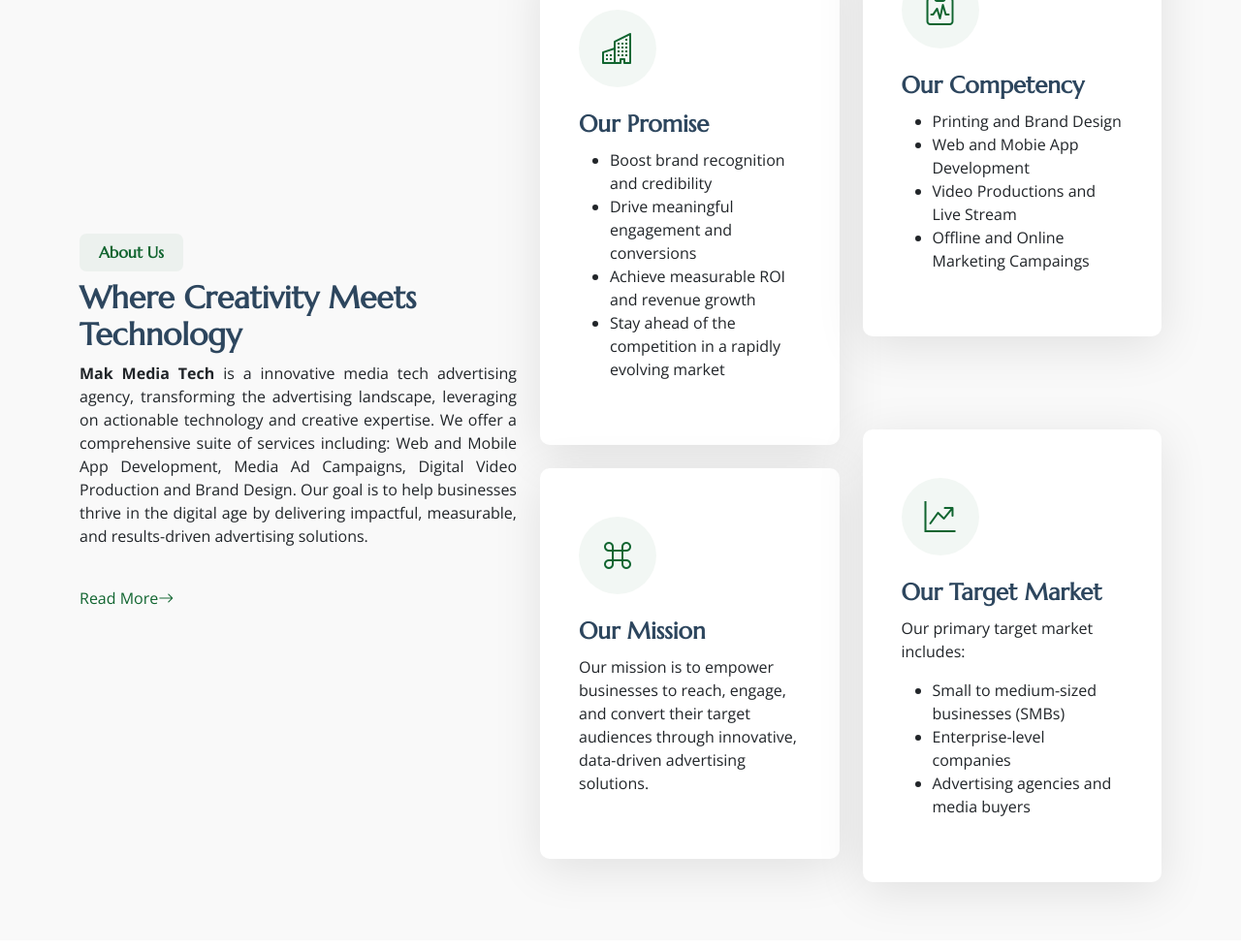
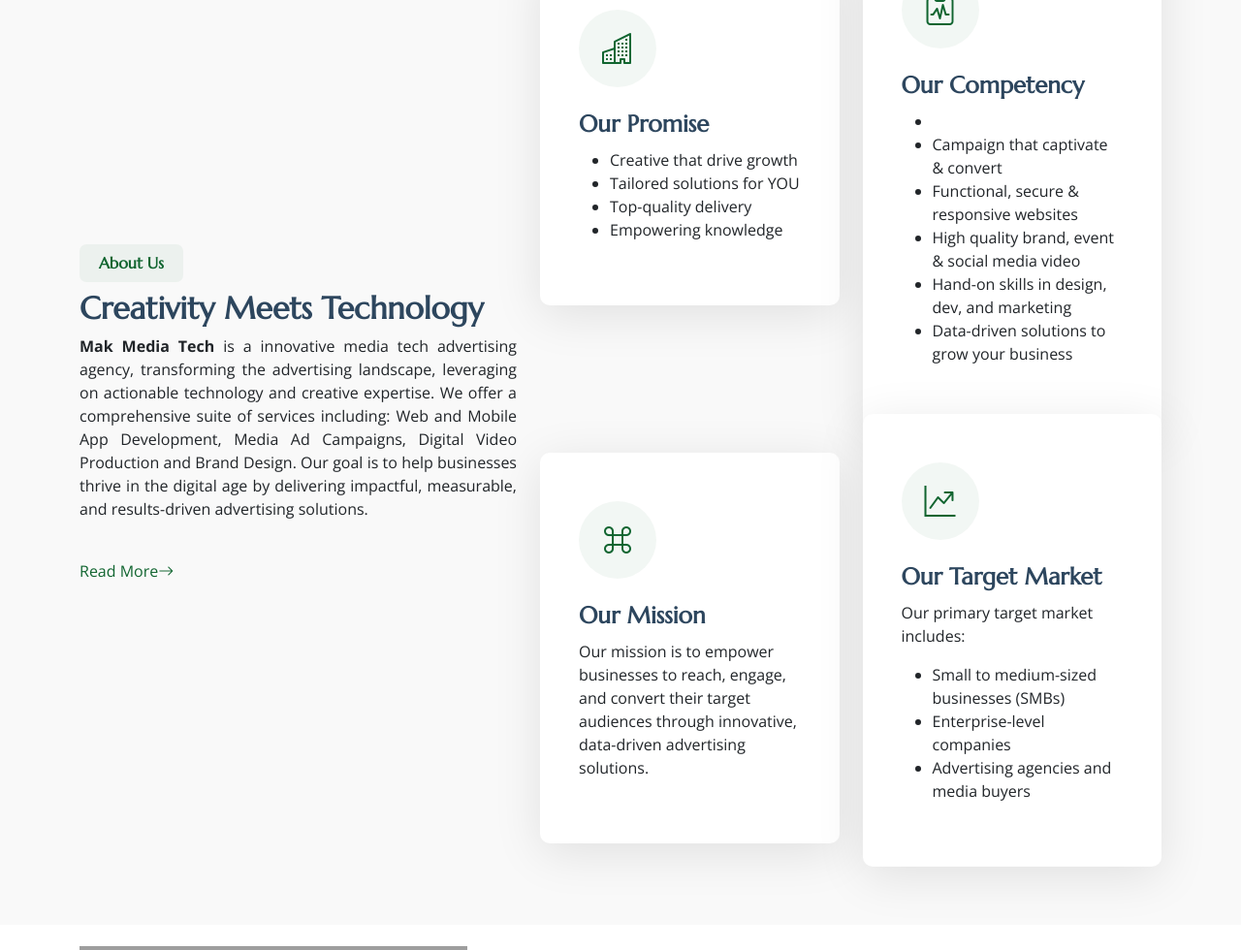
Before and after one commit to kennyakanbi/makmedia, a Django app: page / in a window 1280 px wide. Shown: the part 900-1880 px from the top of the page at 97% size. Run offline with Django 5.2, Linux system fonts and the light colour scheme; some libraries are stand-ins or nearby versions; grey boxes are pictures that could not be loaded.

Commit message:
update on html

```diff
--- a/myapp/templates/basic.html
+++ b/myapp/templates/basic.html
@@ -18,24 +18,17 @@
   <!-- Favicons -->
   <link href="{% static 'assets/img/desktop.jpg' %}" rel="apple-touch-icon">
   <link href="{% static 'assets/img/phone.png' %}" rel="icon">
+
+<link rel="icon" type="image/png" sizes="32x32" href="{% static 'favicons/favicon-32x32.png' %}">
+<link rel="icon" type="image/png" sizes="16x16" href="{% static 'favicons/favicon-16x16.png' %}">
+<link rel="manifest" href="{% static 'favicons/site.webmanifest' %}">
+
 <!-- Favicon (legacy) -->
 <link rel="shortcut icon" href="{% static 'favicons/favicon.ico' %}?v=2" type="image/x-icon">
 
 <!-- PNG favicons -->
-<link rel="icon" href="{% static 'favicons/favicon-32x32.png' %}?v=2" sizes="32x32" type="image/png">
-<link rel="icon" href="{% static 'favicons/favicon-16x16.png' %}?v=2" sizes="16x16" type="image/png">
-
-<!-- iOS home screen -->
-<link rel="apple-touch-icon" href="{% static 'favicons/apple-touch-icon.png' %}?v=2" sizes="180x180">
-
-<!-- Safari pinned tab (optional) -->
-<link rel="mask-icon" href="{% static 'favicons/safari-pinned-tab.svg' %}?v=2" color="#0ea5e9">
-
-<!-- Web App Manifest (for Android/Chromium) -->
-<link rel="manifest" href="{% static 'favicons/site.webmanifest' %}?v=2">
-
-<meta name="theme-color" content="#0ea5e9">
-
+<link rel="icon" href="{% static 'assets/img/favicons/favicon.png' %}?v=2" sizes="32x32" type="image/png">
+<link rel="icon" href="{% static 'assets/img/favicons/favicon-16x16.png' %}?v=2" sizes="16x16" type="image/png">
 
 
    <!-- Fonts -->
--- a/myapp/templates/home.html
+++ b/myapp/templates/home.html
@@ -73,7 +73,7 @@
 
           <div class="col-xl-5 content">
             <h3><strong>About Us </strong></h3><br>
-            <h2>Where Creativity Meets Technology </h2>
+            <h2>Creativity Meets Technology </h2>
             <p style="text-align: justify;"><b>Mak Media Tech</b> is a innovative media tech advertising agency,
               transforming the advertising landscape, leveraging on actionable technology and creative expertise.
               We offer a comprehensive suite of services including: Web and Mobile App Development, Media Ad Campaigns,
@@ -89,10 +89,10 @@
                   <i class="bi bi-buildings me-4 display-6"></i>
                   <h3>Our Promise</h3>
                   <ul style="text-align: left;">
-                    <li>Boost brand recognition and credibility</li>
-                    <li>Drive meaningful engagement and conversions</li>
-                    <li>Achieve measurable ROI and revenue growth</li>
-                    <li>Stay ahead of the competition in a rapidly evolving market</li>
+                    <li>Creative that drive growth</li>
+                    <li>Tailored solutions for YOU</li>
+                    <li>Top-quality delivery</li>
+                    <li>Empowering knowledge</li>
                   </ul>
                 </div>
               </div> <!-- End Icon Box -->
@@ -102,10 +102,12 @@
                   <i class="bi bi-clipboard-pulse me-4 display-6"></i>
                   <h3>Our Competency</h3>
                   <ul style="text-align: left;">
-                    <li>Printing and Brand Design</li>
-                    <li>Web and Mobie App Development</li>
-                    <li>Video Productions and Live Stream</li>
-                    <li>Offline and Online Marketing Campaings</li>
+                    <li></li>
+                    <li>Campaign that captivate & convert</li>
+                    <li>Functional, secure & responsive websites</li>
+                    <li>High quality brand, event & social media video</li>
+                    <li>Hand-on skills in design, dev, and marketing</li>
+                    <li>Data-driven solutions to grow your business</li>
                   </ul>
                 </div>
               </div> <!-- End Icon Box -->
```
Also changed, not shown: static/assets/img/favicons/favicon.png (renamed from static/assets/img/favicons/favicon-32x32.png).
